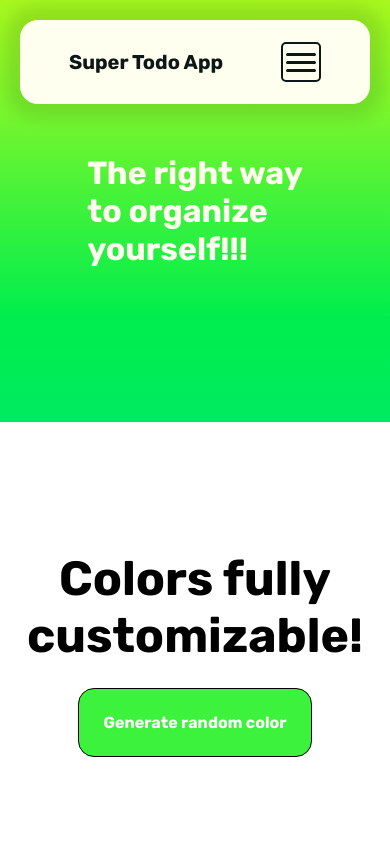
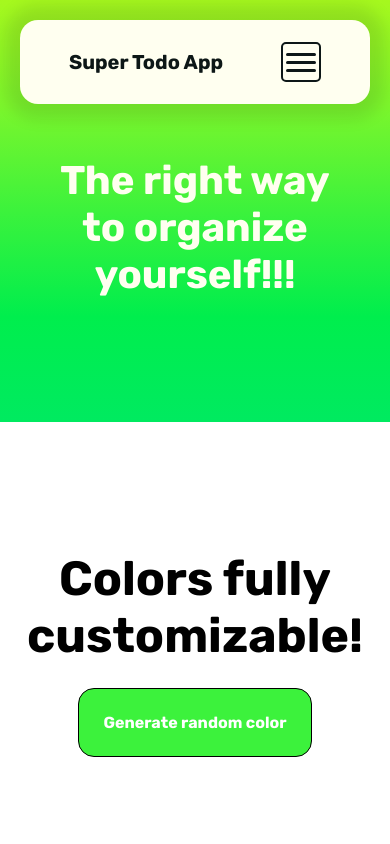
Before and after one commit to luanAfons0/Super-Todo-App, a Next.js app in the folder front-end/: page / in a window 390 px wide. Shown: the top 844 px of the page. Built offline with nearby package versions, Linux system fonts and the light colour scheme.

Commit message:
update: home banner text responsive

```diff
--- a/front-end/app/layout.tsx
+++ b/front-end/app/layout.tsx
@@ -15,7 +15,7 @@ export default function RootLayout({
   children: React.ReactNode;
 }>) {
   return (
-    <html lang="en">
+    <html lang="pt-br">
       <body className={inter.className}>{children}</body>
     </html>
   );
--- a/front-end/components/HomeBanner/style.module.css
+++ b/front-end/components/HomeBanner/style.module.css
@@ -24,8 +24,9 @@
   height: 100%;
   align-items: center;
 
-  @media (max-width: 770px) {
+  @media (max-width: 1355px) {
     gap: 0;
+    text-align: center;
   }
 }
 
@@ -38,12 +39,13 @@
   align-items: center;
   gap: 30px;
 
-  @media (max-width: 770px) {
+  /* @media (max-width: 770px) {
     font-size: 4rem;
-  }
+  } */
 
   @media (max-width: 550px) {
-    font-size: 2rem;
+    font-size: 2.5rem;
+    margin-top: 2rem;
   }
 }
 
```
